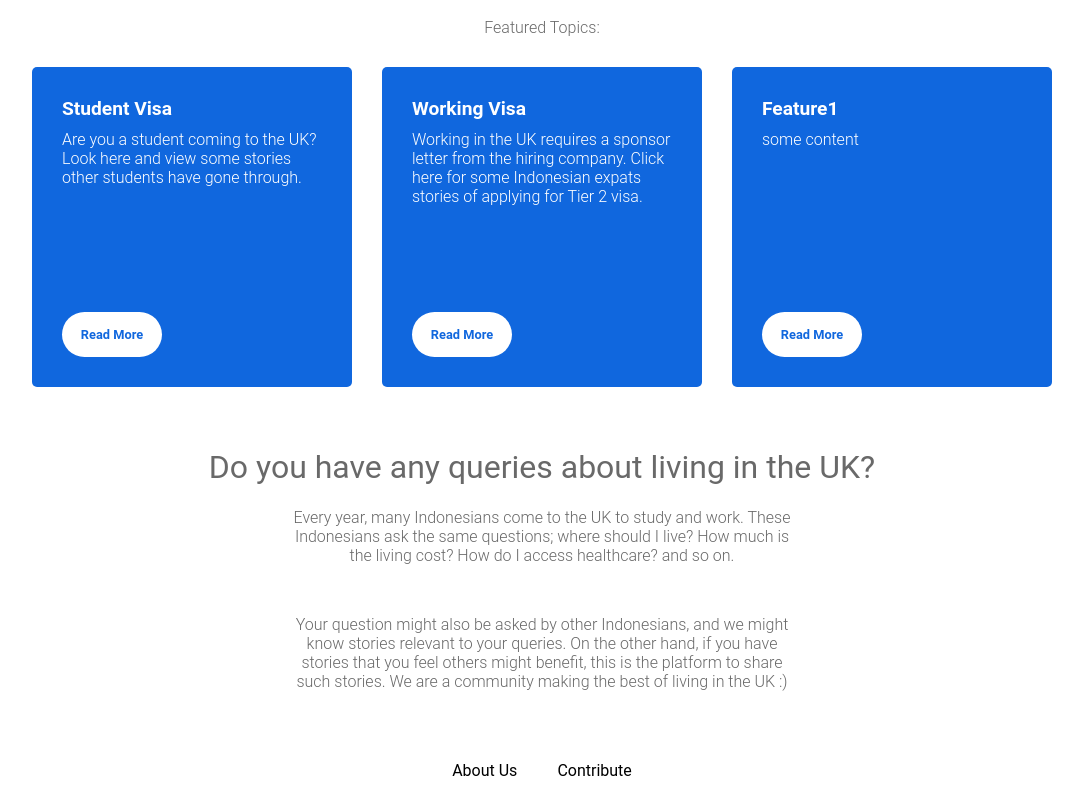
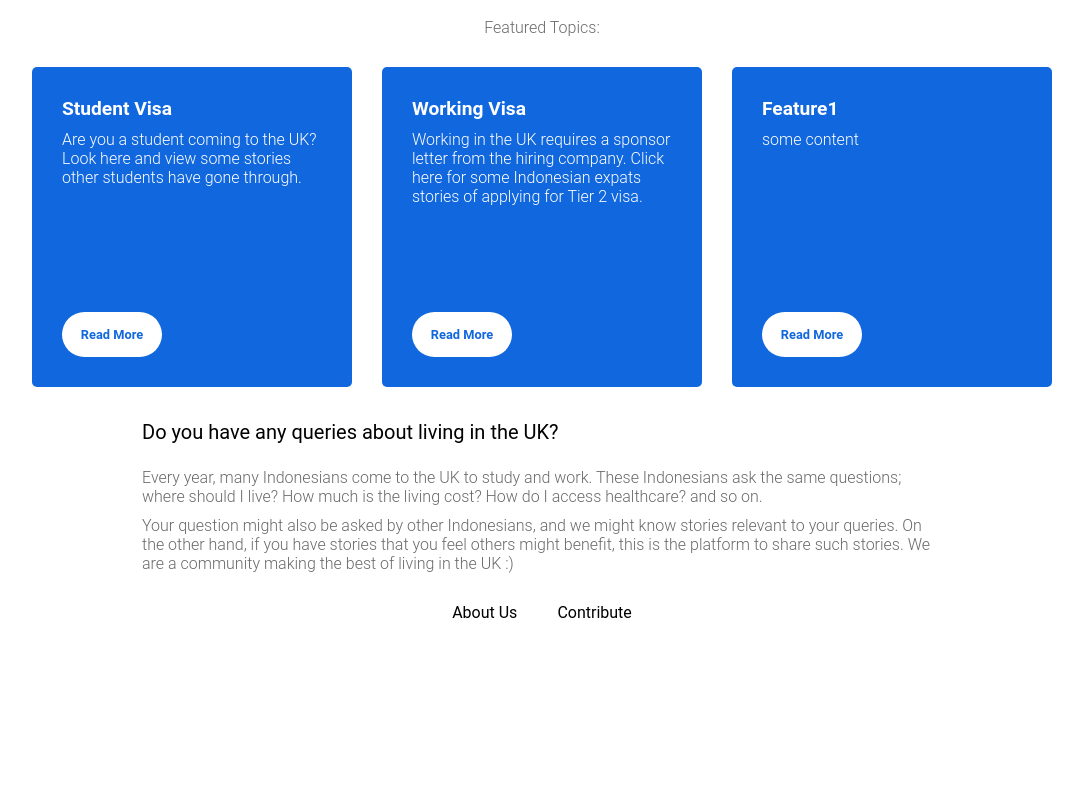
Before and after one commit to sutanmufti/uk-blog-static, a SvelteKit app: page / in a window 1280 px wide. Shown: the part 2058-2858 px from the top of the page, without its empty margins (98-1181 px from the left). After the commit the page ends 2700 px from the top, so only its background shows below. Built offline with nearby package versions, Linux system fonts and the light colour scheme.

Commit message:
contact banner text align start

```diff
--- a/src/routes/ContactBanner.svelte
+++ b/src/routes/ContactBanner.svelte
@@ -1,5 +1,5 @@
 <div class='main'>
-    <div style='text-align: center; margin-top: 20px'>
+    <div class='caption'>
         <h1>
             Do you have any queries about living in the UK?
         </h1>
@@ -16,18 +16,21 @@
 <style>
     h1 {
         font-weight: normal;
+        font-size: 1.25em;
+        color: black;
     }
     .main {
         display: flex;
+        /* width: 800px; */
         justify-content: center;
         flex-flow: column;
         align-items: center;
     }
 
     .caption {
-        width: 500px;
-        text-align: center;
-        margin-bottom: 50px;
+        width: 800px;
+        text-align: start;
+        margin-bottom: 10px;
     }
     @media only screen and (max-width: 600px) {
         .caption {
```
